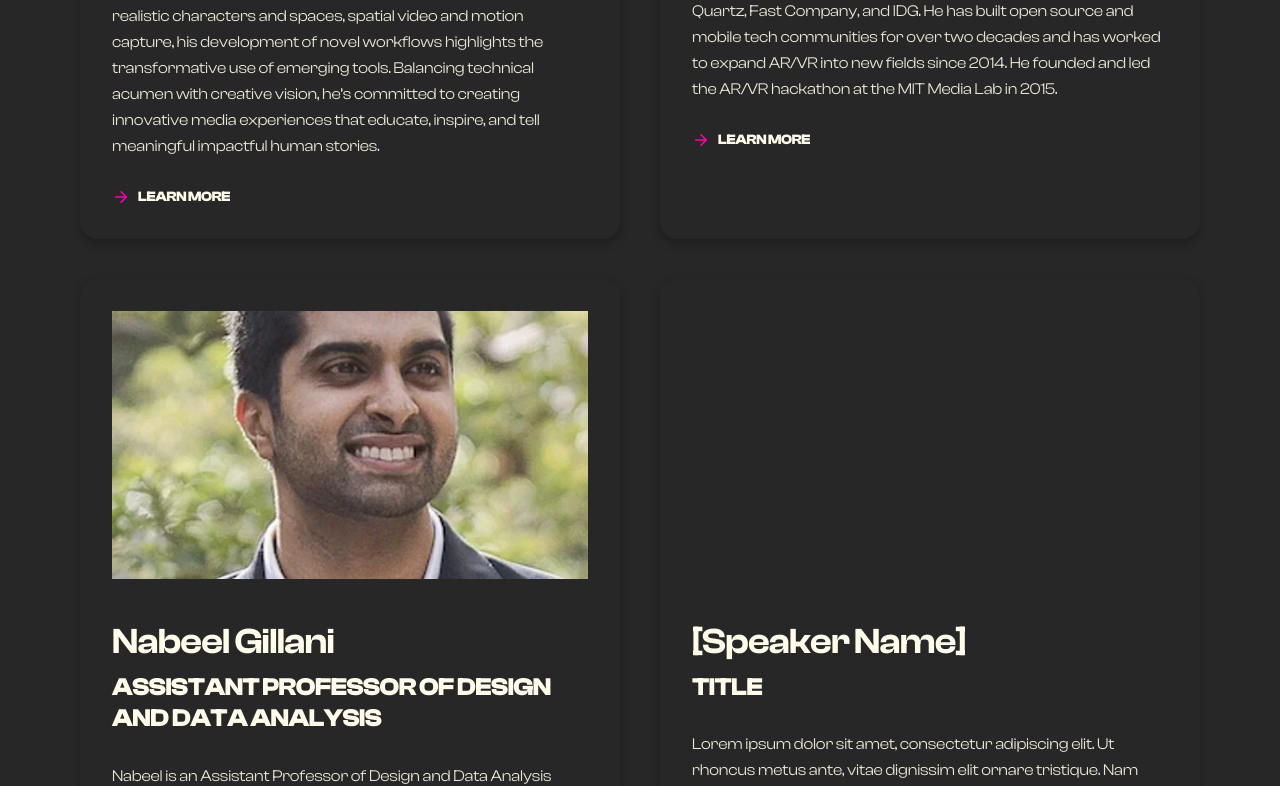
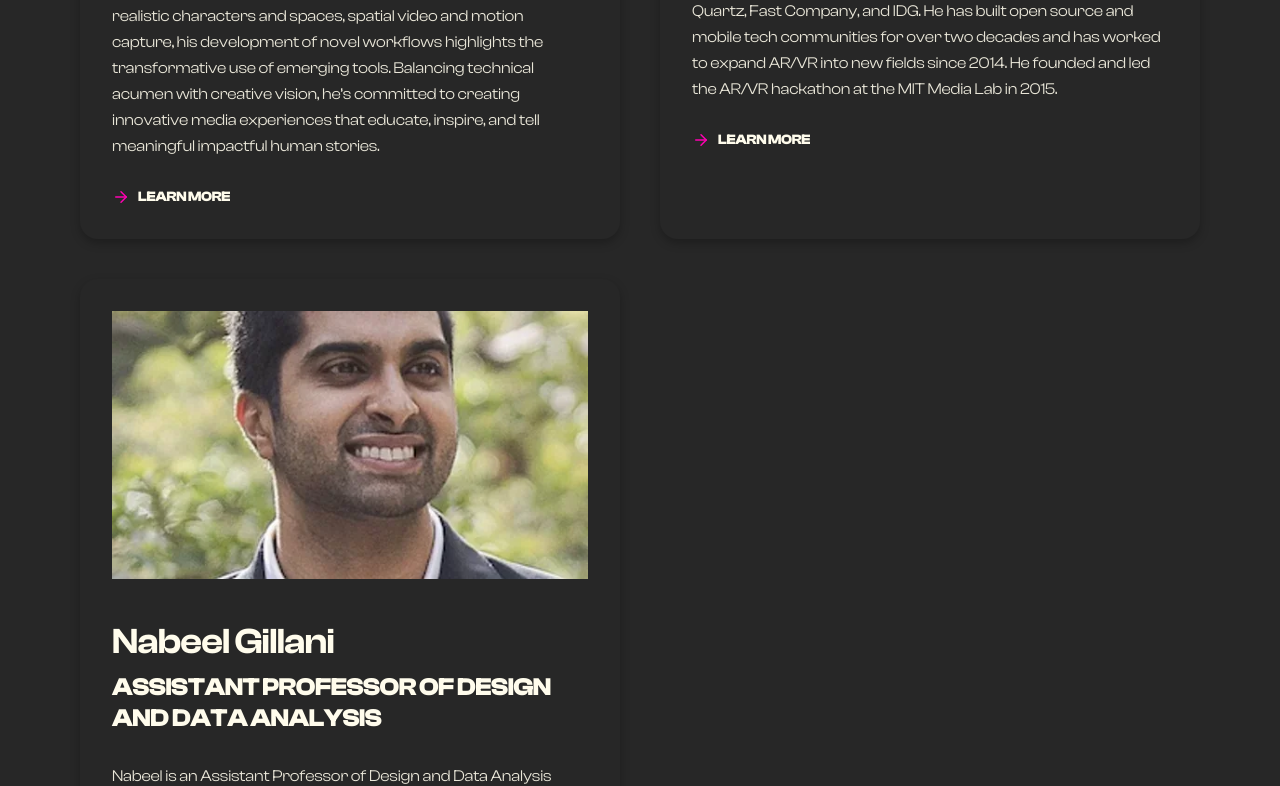
Before and after one commit to Scout-NU/conference-26, a Next.js app: page /speakers in a window 1280 px wide. Shown: the part 2012-2798 px from the top of the page. Built offline with nearby package versions, Linux system fonts and the light colour scheme.

Commit message:
feat: Only render completed speakers

```diff
--- a/app/page.tsx
+++ b/app/page.tsx
@@ -264,7 +264,7 @@ export default function Home() {
                   we're behind Interventions, our annual design conference that brings together Boston's creative professionals.
                 </p>
                 <Link href="https://scout.camd.northeastern.edu/"
-                  className="bg-lime text-charcoal text-[2rem] px-8 py-4 hover:bg-sky">
+                  className="bg-lime text-charcoal text-[2rem] px-8 py-4 hover:bg-sky rounded-xl">
                   Scout Website
                 </Link>
               </div>
--- a/app/speakers/page.tsx
+++ b/app/speakers/page.tsx
@@ -1,8 +1,10 @@
-import { speakersData } from "./speakersData";
+import { getPublishedSpeakerTracks, speakersData } from "./speakersData";
 import TrackSection from "@/components/speakers/TrackSection";
 import Image from "next/image";
 
 export default function Speakers() {
+  const publishedTracks = getPublishedSpeakerTracks(speakersData);
+
   return (
     <div className="relative min-h-screen overflow-hidden bg-charcoal">
       {/* Vector backgrounds - right side */}
@@ -28,7 +30,7 @@ export default function Speakers() {
           speakers
         </h1>
 
-        {speakersData.map((track) => (
+        {publishedTracks.map((track) => (
           <TrackSection
             key={track.name}
             name={track.name}
--- a/app/speakers/speakersData.ts
+++ b/app/speakers/speakersData.ts
@@ -3,6 +3,7 @@ export interface Speaker {
   img: string;
   name: string;
   title: string;
+  isDraft?: boolean;
   description: string;
   link1: string; // LinkedIn
   link2: string; // Instagram
@@ -74,6 +75,7 @@ export const speakersData: SpeakerTrack[] = [
         img: "/assets/speaker-placeholder.png",
         name: "[Speaker Name]",
         title: "Title",
+        isDraft: true,
         description:
           "Lorem ipsum dolor sit amet, consectetur adipiscing elit. Ut rhoncus metus ante, vitae dignissim elit ornare tristique. Nam sodales ultrices convallis. Quisque pellentesque commodo ante quis congue. Nam malesuada libero at purus efficitur fermentum. Morbi lacinia, turpis quis vehicula ornare, purus erat molestie sem, in cursus augue quam volutpat odio.",
         link1: "https://linkedin.com/in/bobsmith",
@@ -90,6 +92,7 @@ export const speakersData: SpeakerTrack[] = [
         img: "/assets/speaker-placeholder.png",
         name: "[Speaker Name]",
         title: "Title",
+        isDraft: true,
         description:
           "Lorem ipsum dolor sit amet, consectetur adipiscing elit. Ut rhoncus metus ante, vitae dignissim elit ornare tristique. Nam sodales ultrices convallis. Quisque pellentesque commodo ante quis congue. Nam malesuada libero at purus efficitur fermentum. Morbi lacinia, turpis quis vehicula ornare, purus erat molestie sem, in cursus augue quam volutpat odio.",
         link1: "https://linkedin.com/in/charlielee",
@@ -100,6 +103,7 @@ export const speakersData: SpeakerTrack[] = [
         img: "/assets/speaker-placeholder.png",
         name: "[Speaker Name]",
         title: "Title",
+        isDraft: true,
         description:
           "Lorem ipsum dolor sit amet, consectetur adipiscing elit. Ut rhoncus metus ante, vitae dignissim elit ornare tristique. Nam sodales ultrices convallis. Quisque pellentesque commodo ante quis congue. Nam malesuada libero at purus efficitur fermentum. Morbi lacinia, turpis quis vehicula ornare, purus erat molestie sem, in cursus augue quam volutpat odio.",
         link1: "https://linkedin.com/in/danawhite",
@@ -110,6 +114,7 @@ export const speakersData: SpeakerTrack[] = [
         img: "/assets/speaker-placeholder.png",
         name: "[Speaker Name]",
         title: "Title",
+        isDraft: true,
         description:
           "Lorem ipsum dolor sit amet, consectetur adipiscing elit. Ut rhoncus metus ante, vitae dignissim elit ornare tristique. Nam sodales ultrices convallis. Quisque pellentesque commodo ante quis congue. Nam malesuada libero at purus efficitur fermentum. Morbi lacinia, turpis quis vehicula ornare, purus erat molestie sem, in cursus augue quam volutpat odio.",
         link1: "https://linkedin.com/in/charlielee",
@@ -120,6 +125,7 @@ export const speakersData: SpeakerTrack[] = [
         img: "/assets/speaker-placeholder.png",
         name: "[Speaker Name]",
         title: "Title",
+        isDraft: true,
         description:
           "Lorem ipsum dolor sit amet, consectetur adipiscing elit. Ut rhoncus metus ante, vitae dignissim elit ornare tristique. Nam sodales ultrices convallis. Quisque pellentesque commodo ante quis congue. Nam malesuada libero at purus efficitur fermentum. Morbi lacinia, turpis quis vehicula ornare, purus erat molestie sem, in cursus augue quam volutpat odio.",
         link1: "https://linkedin.com/in/danawhite",
@@ -130,6 +136,7 @@ export const speakersData: SpeakerTrack[] = [
         img: "/assets/speaker-placeholder.png",
         name: "[Speaker Name]",
         title: "Title",
+        isDraft: true,
         description:
           "Lorem ipsum dolor sit amet, consectetur adipiscing elit. Ut rhoncus metus ante, vitae dignissim elit ornare tristique. Nam sodales ultrices convallis. Quisque pellentesque commodo ante quis congue. Nam malesuada libero at purus efficitur fermentum. Morbi lacinia, turpis quis vehicula ornare, purus erat molestie sem, in cursus augue quam volutpat odio.",
         link1: "https://linkedin.com/in/charlielee",
@@ -140,6 +147,7 @@ export const speakersData: SpeakerTrack[] = [
         img: "/assets/speaker-placeholder.png",
         name: "[Speaker Name]",
         title: "Title",
+        isDraft: true,
         description:
           "Lorem ipsum dolor sit amet, consectetur adipiscing elit. Ut rhoncus metus ante, vitae dignissim elit ornare tristique. Nam sodales ultrices convallis. Quisque pellentesque commodo ante quis congue. Nam malesuada libero at purus efficitur fermentum. Morbi lacinia, turpis quis vehicula ornare, purus erat molestie sem, in cursus augue quam volutpat odio.",
         link1: "https://linkedin.com/in/danawhite",
@@ -156,6 +164,7 @@ export const speakersData: SpeakerTrack[] = [
         img: "/assets/speaker-placeholder.png",
         name: "[Speaker Name]",
         title: "Title",
+        isDraft: true,
         description:
           "Lorem ipsum dolor sit amet, consectetur adipiscing elit. Ut rhoncus metus ante, vitae dignissim elit ornare tristique. Nam sodales ultrices convallis. Quisque pellentesque commodo ante quis congue. Nam malesuada libero at purus efficitur fermentum. Morbi lacinia, turpis quis vehicula ornare, purus erat molestie sem, in cursus augue quam volutpat odio.",
         link1: "https://linkedin.com/in/charlielee",
@@ -166,6 +175,7 @@ export const speakersData: SpeakerTrack[] = [
         img: "/assets/speaker-placeholder.png",
         name: "[Speaker Name]",
         title: "Title",
+        isDraft: true,
         description:
           "Lorem ipsum dolor sit amet, consectetur adipiscing elit. Ut rhoncus metus ante, vitae dignissim elit ornare tristique. Nam sodales ultrices convallis. Quisque pellentesque commodo ante quis congue. Nam malesuada libero at purus efficitur fermentum. Morbi lacinia, turpis quis vehicula ornare, purus erat molestie sem, in cursus augue quam volutpat odio.",
         link1: "https://linkedin.com/in/danawhite",
@@ -176,6 +186,7 @@ export const speakersData: SpeakerTrack[] = [
         img: "/assets/speaker-placeholder.png",
         name: "[Speaker Name]",
         title: "Title",
+        isDraft: true,
         description:
           "Lorem ipsum dolor sit amet, consectetur adipiscing elit. Ut rhoncus metus ante, vitae dignissim elit ornare tristique. Nam sodales ultrices convallis. Quisque pellentesque commodo ante quis congue. Nam malesuada libero at purus efficitur fermentum. Morbi lacinia, turpis quis vehicula ornare, purus erat molestie sem, in cursus augue quam volutpat odio.",
         link1: "https://linkedin.com/in/charlielee",
@@ -186,6 +197,7 @@ export const speakersData: SpeakerTrack[] = [
         img: "/assets/speaker-placeholder.png",
         name: "[Speaker Name]",
         title: "Title",
+        isDraft: true,
         description:
           "Lorem ipsum dolor sit amet, consectetur adipiscing elit. Ut rhoncus metus ante, vitae dignissim elit ornare tristique. Nam sodales ultrices convallis. Quisque pellentesque commodo ante quis congue. Nam malesuada libero at purus efficitur fermentum. Morbi lacinia, turpis quis vehicula ornare, purus erat molestie sem, in cursus augue quam volutpat odio.",
         link1: "https://linkedin.com/in/danawhite",
@@ -196,6 +208,7 @@ export const speakersData: SpeakerTrack[] = [
         img: "/assets/speaker-placeholder.png",
         name: "[Speaker Name]",
         title: "Title",
+        isDraft: true,
         description:
           "Lorem ipsum dolor sit amet, consectetur adipiscing elit. Ut rhoncus metus ante, vitae dignissim elit ornare tristique. Nam sodales ultrices convallis. Quisque pellentesque commodo ante quis congue. Nam malesuada libero at purus efficitur fermentum. Morbi lacinia, turpis quis vehicula ornare, purus erat molestie sem, in cursus augue quam volutpat odio.",
         link1: "https://linkedin.com/in/charlielee",
@@ -206,6 +219,7 @@ export const speakersData: SpeakerTrack[] = [
         img: "/assets/speaker-placeholder.png",
         name: "[Speaker Name]",
         title: "Title",
+        isDraft: true,
         description:
           "Lorem ipsum dolor sit amet, consectetur adipiscing elit. Ut rhoncus metus ante, vitae dignissim elit ornare tristique. Nam sodales ultrices convallis. Quisque pellentesque commodo ante quis congue. Nam malesuada libero at purus efficitur fermentum. Morbi lacinia, turpis quis vehicula ornare, purus erat molestie sem, in cursus augue quam volutpat odio.",
         link1: "https://linkedin.com/in/danawhite",
@@ -214,3 +228,12 @@ export const speakersData: SpeakerTrack[] = [
     ],
   },
 ];
+
+export function getPublishedSpeakerTracks(tracks: SpeakerTrack[]): SpeakerTrack[] {
+  return tracks
+    .map((track) => ({
+      ...track,
+      speakers: track.speakers.filter((speaker) => !speaker.isDraft),
+    }))
+    .filter((track) => track.speakers.length > 0);
+}
```
